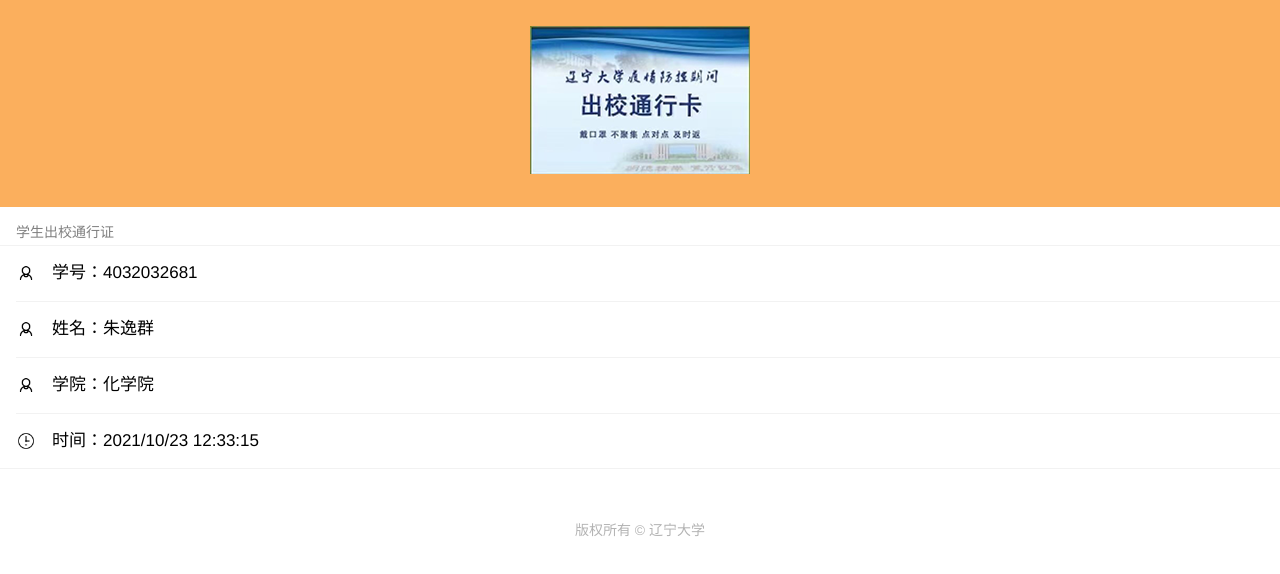
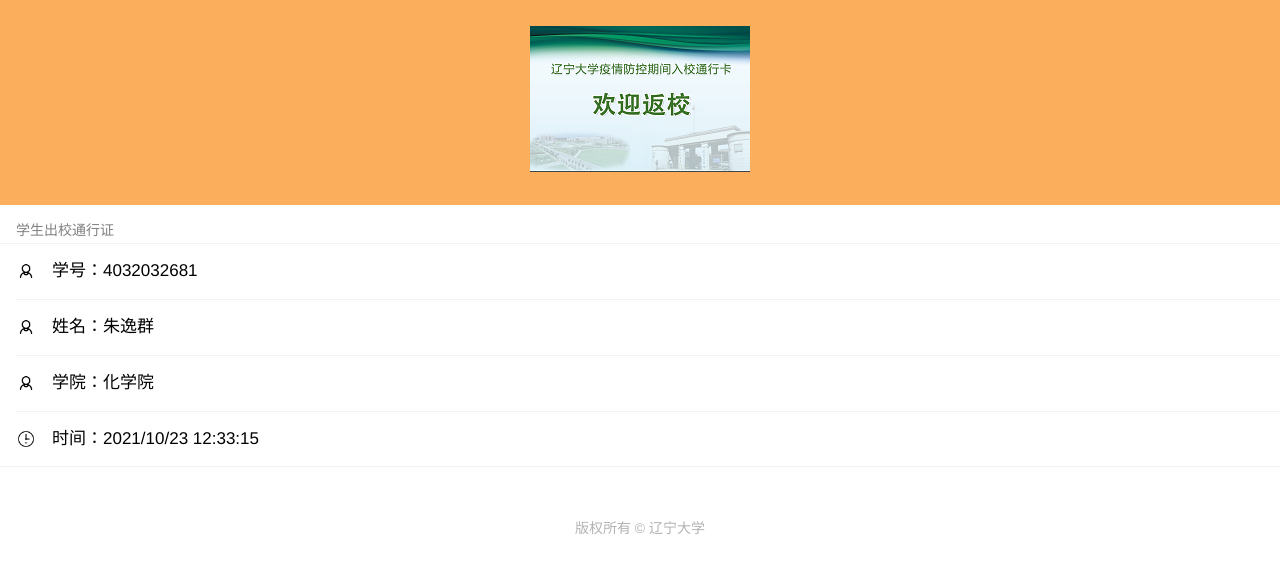
Before and after one commit to WoohaChou/access, a plain HTML site: page index.html in a window 1280 px wide. Drawn offline with Linux system fonts and the light colour scheme.

Commit message:
Update index.html

```diff
--- a/index.html
+++ b/index.html
@@ -17,7 +17,7 @@
 }
 </style>
 <div id="bodyDiv">
-	<p style="text-align:center;" id="imgBg"><br/><img src="pass.png" alt=" "><br/><br/></p>
+	<p style="text-align:center;" id="imgBg"><br/><img src="pass1.png" alt=" "><br/><br/></p>
 	<div class="weui-cells__title">学生出校通行证</div>
 	<div class="weui-cells">
 		<div class="weui-cell  weui-cell_example">
```
